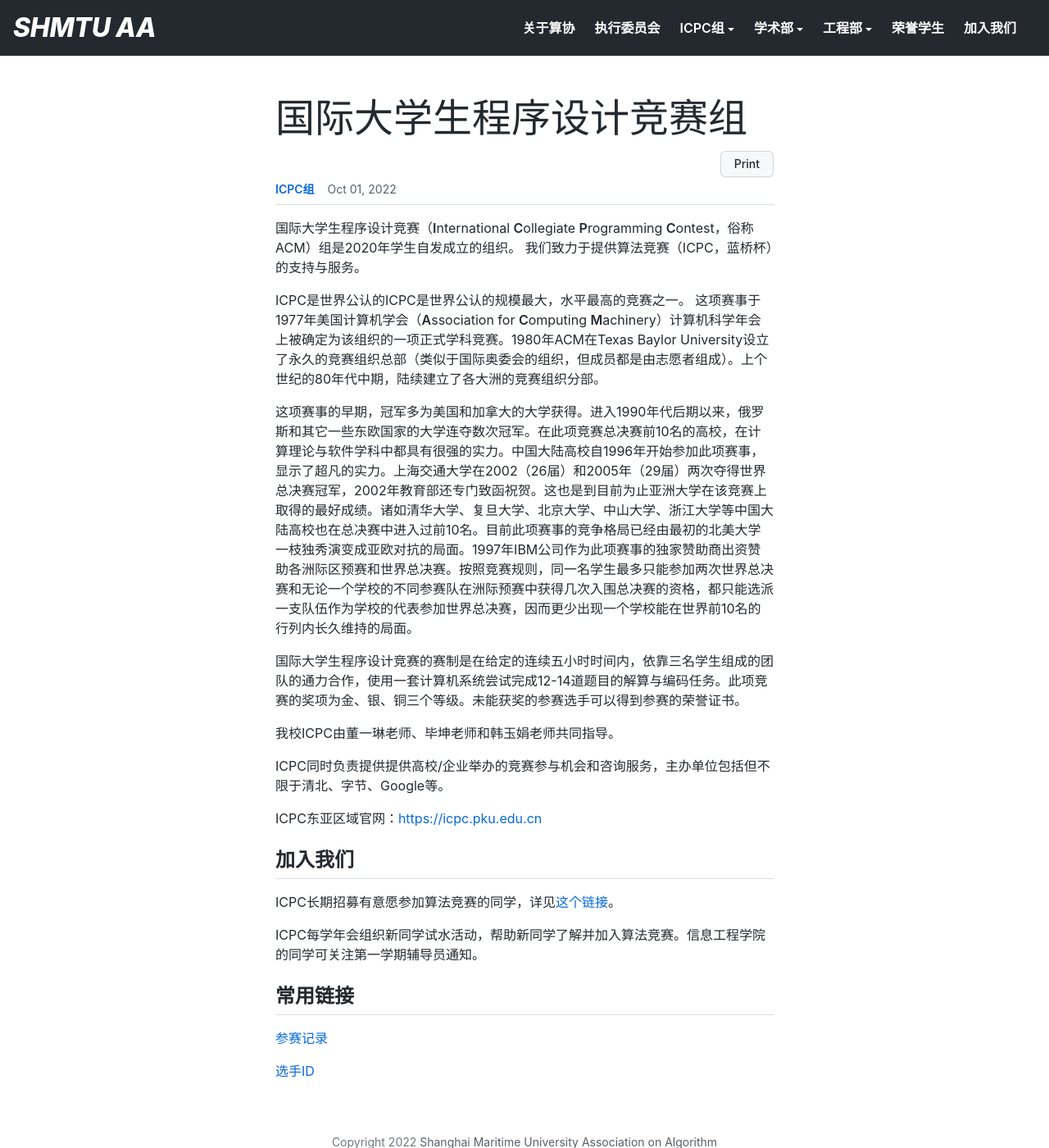
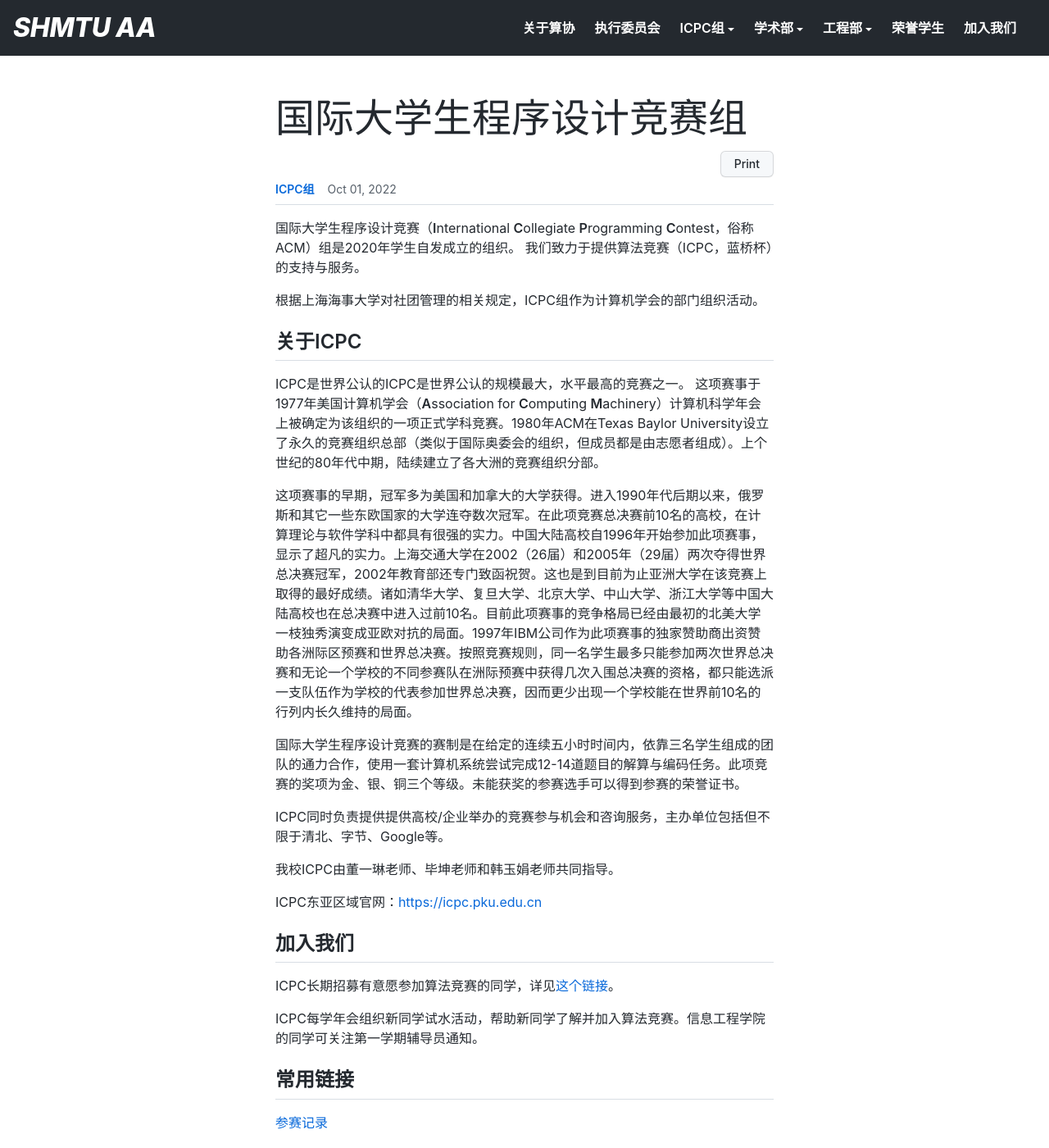
Before and after one commit to shmtuaa/shmtuaa.org, a Jekyll site: the page built from _posts/2022-10-01-ICPC-description.md, in a window 1280 px wide and 1400 px high. Shown: the whole window at 82% size. Built offline with Jekyll 4.4.1, drawn with Linux system fonts in a browser that asks for light colours.

Commit message:
Update desc

```diff
--- a/_posts/2022-10-01-ICPC-description.md
+++ b/_posts/2022-10-01-ICPC-description.md
@@ -9,15 +9,19 @@ layout: post
 
 <!-- more -->
 
+根据上海海事大学对社团管理的相关规定，ICPC组作为计算机学会的部门组织活动。
+
+## 关于ICPC
+
 ICPC是世界公认的ICPC是世界公认的规模最大，水平最高的竞赛之一。 这项赛事于1977年美国计算机学会（**A**ssociation for **C**omputing **M**achinery）计算机科学年会上被确定为该组织的一项正式学科竞赛。1980年ACM在Texas Baylor University设立了永久的竞赛组织总部（类似于国际奥委会的组织，但成员都是由志愿者组成）。上个世纪的80年代中期，陆续建立了各大洲的竞赛组织分部。
 
 这项赛事的早期，冠军多为美国和加拿大的大学获得。进入1990年代后期以来，俄罗斯和其它一些东欧国家的大学连夺数次冠军。在此项竞赛总决赛前10名的高校，在计算理论与软件学科中都具有很强的实力。中国大陆高校自1996年开始参加此项赛事，显示了超凡的实力。上海交通大学在2002（26届）和2005年（29届）两次夺得世界总决赛冠军，2002年教育部还专门致函祝贺。这也是到目前为止亚洲大学在该竞赛上取得的最好成绩。诸如清华大学、复旦大学、北京大学、中山大学、浙江大学等中国大陆高校也在总决赛中进入过前10名。目前此项赛事的竞争格局已经由最初的北美大学一枝独秀演变成亚欧对抗的局面。1997年IBM公司作为此项赛事的独家赞助商出资赞助各洲际区预赛和世界总决赛。按照竞赛规则，同一名学生最多只能参加两次世界总决赛和无论一个学校的不同参赛队在洲际预赛中获得几次入围总决赛的资格，都只能选派一支队伍作为学校的代表参加世界总决赛，因而更少出现一个学校能在世界前10名的行列内长久维持的局面。
 
 国际大学生程序设计竞赛的赛制是在给定的连续五小时时间内，依靠三名学生组成的团队的通力合作，使用一套计算机系统尝试完成12-14道题目的解算与编码任务。此项竞赛的奖项为金、银、铜三个等级。未能获奖的参赛选手可以得到参赛的荣誉证书。
 
+ICPC同时负责提供提供高校/企业举办的竞赛参与机会和咨询服务，主办单位包括但不限于清北、字节、Google等。
+
 我校ICPC由董一琳老师、毕坤老师和韩玉娟老师共同指导。
-
-ICPC同时负责提供提供高校/企业举办的竞赛参与机会和咨询服务，主办单位包括但不限于清北、字节、Google等。
 
 ICPC东亚区域官网：[https://icpc.pku.edu.cn](https://icpc.pku.edu.cn)
 
```
